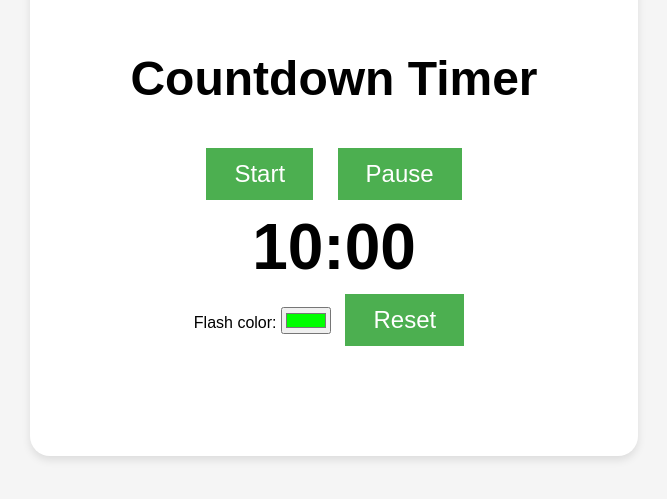
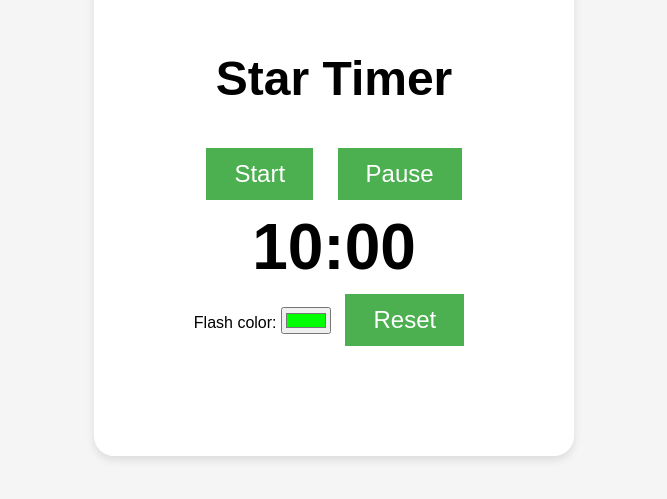
Before and after one commit to PavoReal/web-timer, a plain HTML site: page index.html in a window 1280 px wide. Shown: the part 213-712 px from the top of the page, without its empty margins (306-973 px from the left). Drawn offline with Linux system fonts and the light colour scheme.

Commit message:
Changed name to Start Timer

```diff
--- a/index.html
+++ b/index.html
@@ -3,12 +3,12 @@
 <head>
     <meta charset="UTF-8">
     <meta name="viewport" content="width=device-width, initial-scale=1.0">
-    <title>Countdown Timer</title>
+    <title>Star Timer</title>
     <link rel="stylesheet" href="styles.css">
 </head>
 <body>
     <div class="container">
-        <h1>Countdown Timer</h1>
+        <h1>Star Timer</h1>
         <button id="startBtn">Start</button>
         <button id="pauseBtn">Pause</button>
         <div id="timerDisplay">10:00</div>
```
